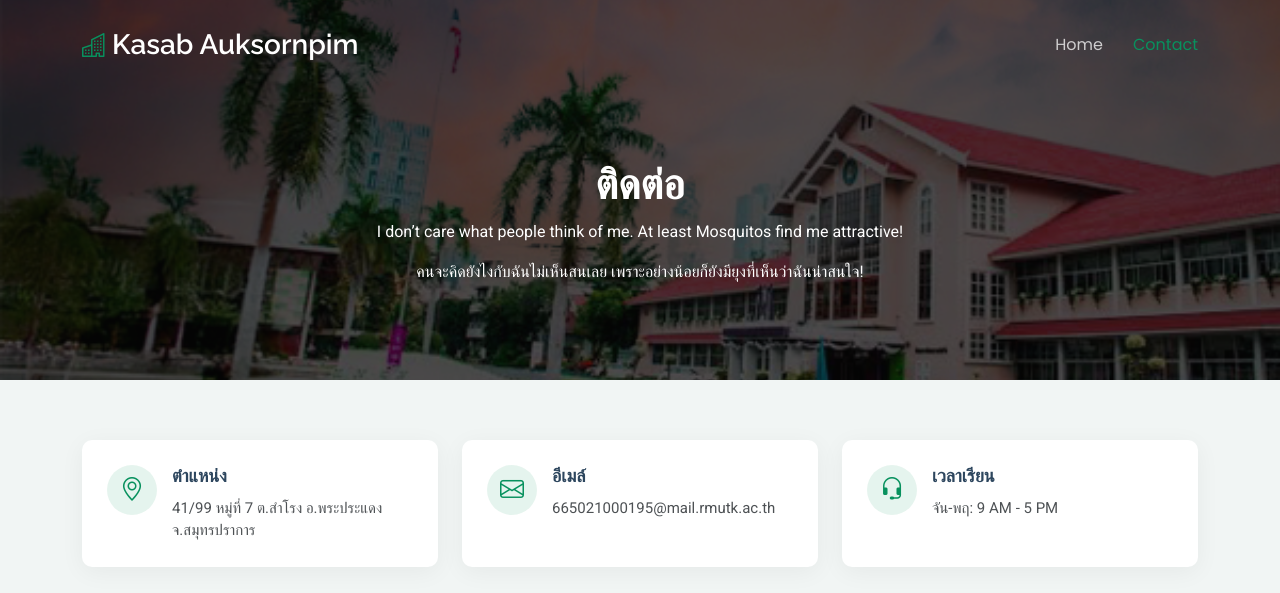
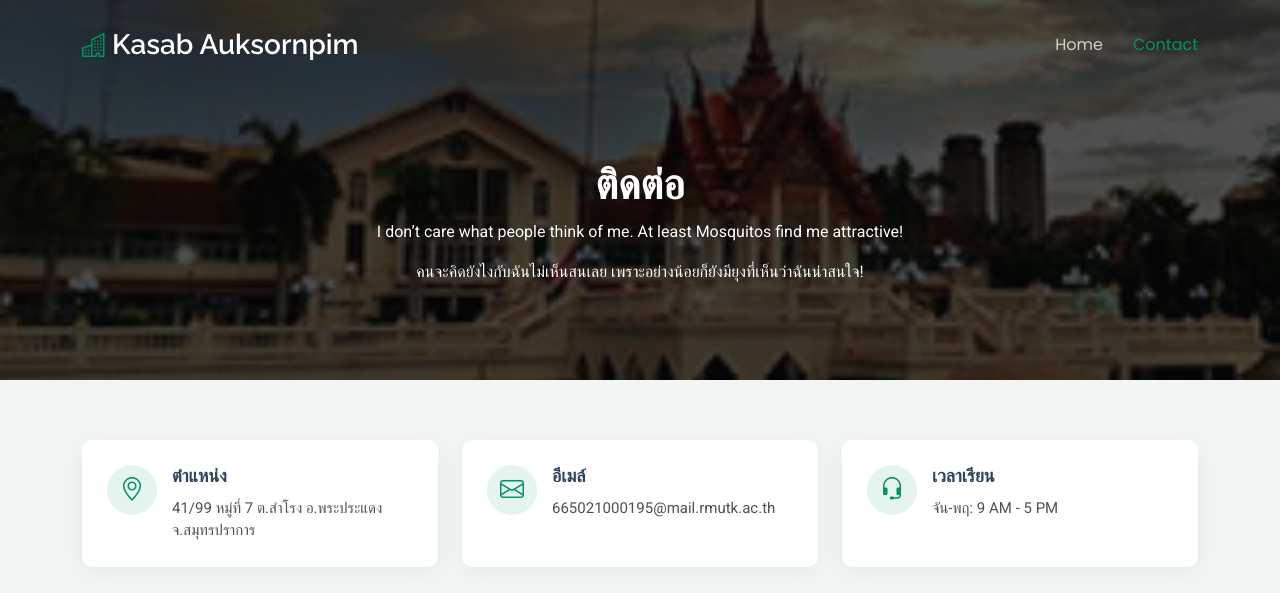
Before and after one commit to josafe4576/Webprogramming, a plain HTML site: page contact.html in a window 1280 px wide. Shown: the top 593 px of the page. Drawn offline with Linux system fonts and the light colour scheme.

Commit message:
Update contact.html

```diff
--- a/contact.html
+++ b/contact.html
@@ -68,7 +68,7 @@
   <main class="main">
 
     <!-- Page Title -->
-    <div class="page-title dark-background" style="background-image: url(assets/img/rmutk.jpg);">
+    <div class="page-title dark-background" style="background-image: url(assets/img/rm.jpg);">
       <div class="container position-relative">
         <h1>ติดต่อ</h1>
         <p>I don’t care what people think of me. At least Mosquitos find me attractive! </p>
```
